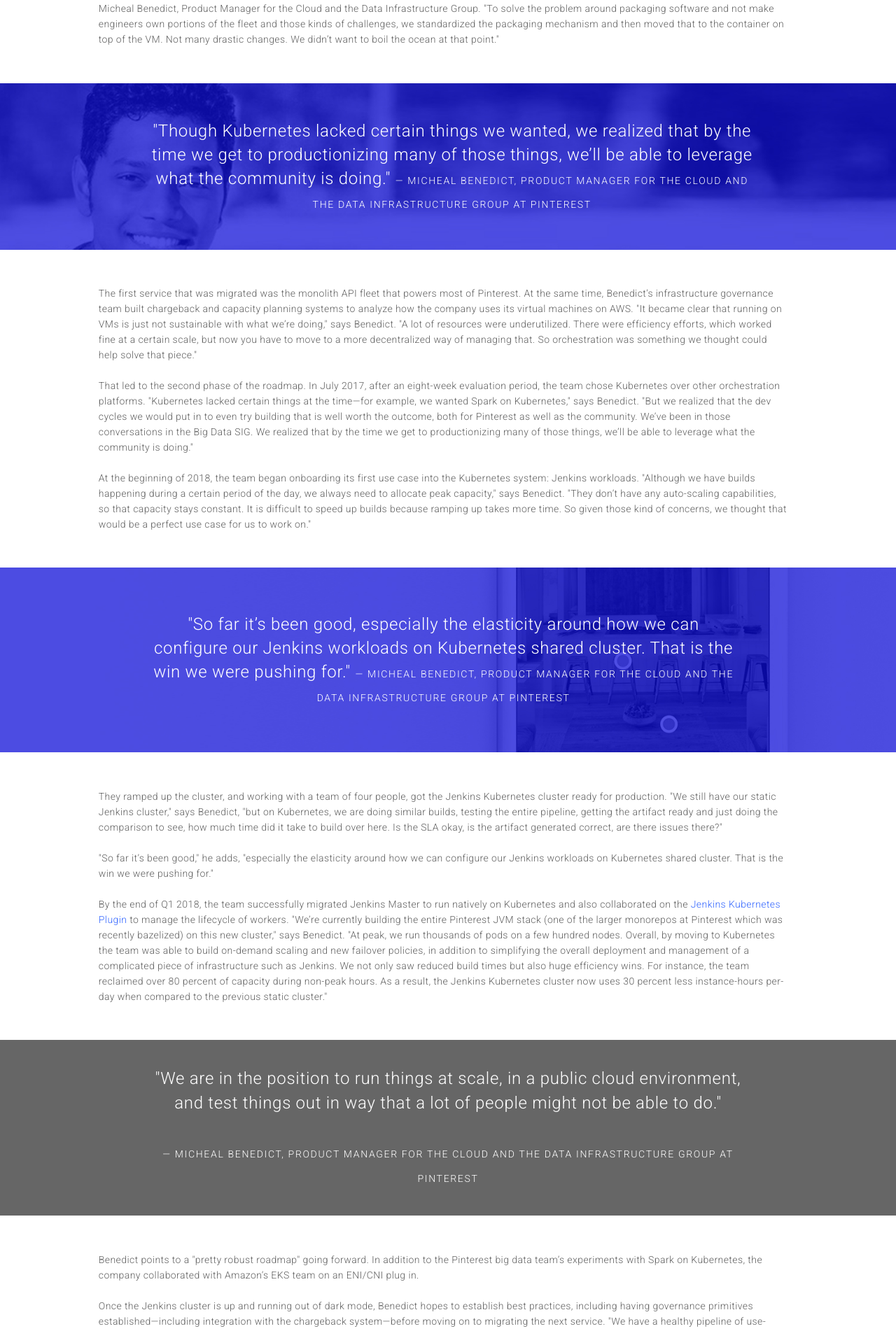
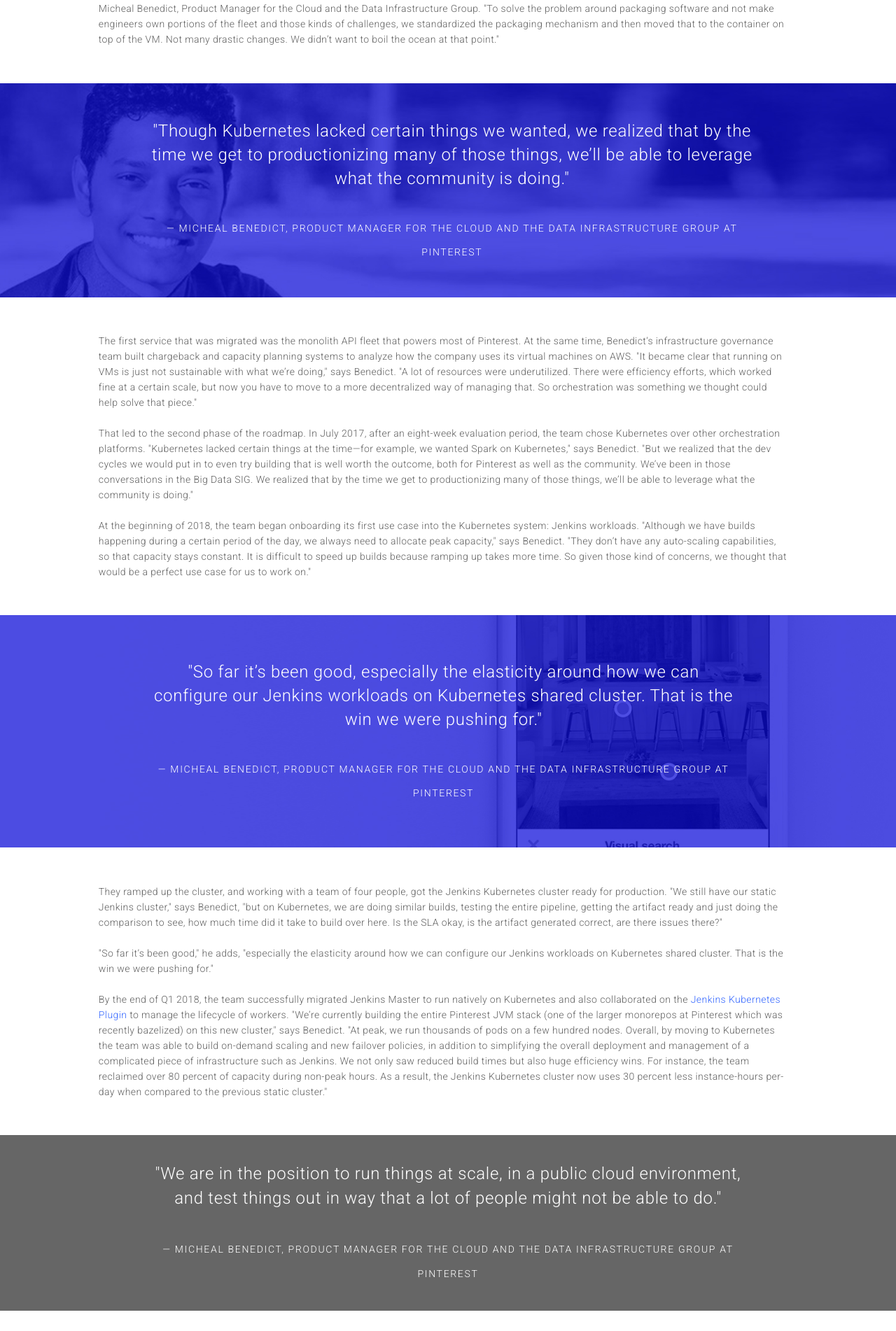
Before and after one commit to alexcontini/alexcontini.github.io, a Jekyll site: the page pinterest/pinterest.html, which Jekyll copies as it is, in a window 1280 px wide. Shown: the part 1447-3349 px from the top of the page at 70% size. Built offline with Jekyll 4.4.1, drawn with Linux system fonts in a browser that asks for light colours.

Commit message:
Update pinterest.html

```diff
--- a/pinterest/pinterest.html
+++ b/pinterest/pinterest.html
@@ -65,7 +65,7 @@
 </section>
 <div class="banner3" style="background-image: url('CaseStudy_pinterest_banner3.jpg')">
   <div class="banner3text">
-    "Though Kubernetes lacked certain things we wanted, we realized that by the time we get to productionizing many of those things, we’ll be able to leverage what the community is doing." <span style="font-size:14px;letter-spacing:0.12em;padding-top:20px;text-transform:uppercase;line-height:14px">— MICHEAL BENEDICT, PRODUCT MANAGER FOR THE CLOUD AND THE DATA INFRASTRUCTURE GROUP AT PINTEREST</span>
+    "Though Kubernetes lacked certain things we wanted, we realized that by the time we get to productionizing many of those things, we’ll be able to leverage what the community is doing." <span style="font-size:14px;letter-spacing:0.12em;padding-top:20px;text-transform:uppercase;line-height:14px"><br><br>— MICHEAL BENEDICT, PRODUCT MANAGER FOR THE CLOUD AND THE DATA INFRASTRUCTURE GROUP AT PINTEREST</span>
   </div>
 </div>
 <section class="section3">
@@ -80,7 +80,7 @@
 </section>
 <div class="banner4" style="background-image: url('CaseStudy_pinterest_banner4.jpg')">
   <div class="banner4text">
-"So far it’s been good, especially the elasticity around how we can configure our Jenkins workloads on Kubernetes shared cluster. That is the win we were pushing for." <span style="font-size:14px;letter-spacing:0.12em;padding-top:20px;text-transform:uppercase;line-height:14px">— MICHEAL BENEDICT, PRODUCT MANAGER FOR THE CLOUD AND THE DATA INFRASTRUCTURE GROUP AT PINTEREST</span>
+"So far it’s been good, especially the elasticity around how we can configure our Jenkins workloads on Kubernetes shared cluster. That is the win we were pushing for." <span style="font-size:14px;letter-spacing:0.12em;padding-top:20px;text-transform:uppercase;line-height:14px"><br><br>— MICHEAL BENEDICT, PRODUCT MANAGER FOR THE CLOUD AND THE DATA INFRASTRUCTURE GROUP AT PINTEREST</span>
   </div>
 </div>
 
```
Also changed, not shown: other parts of pinterest/pinterest.html (+1 -1 lines).
